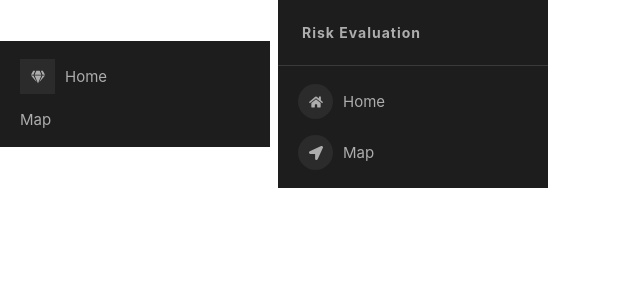
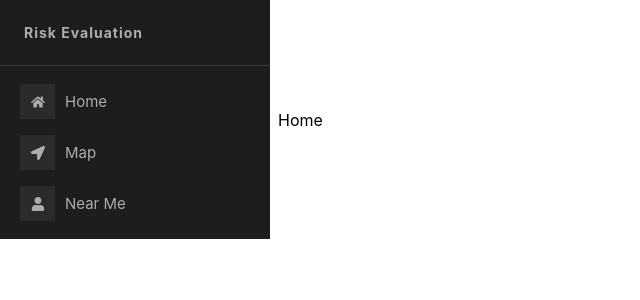
Before and after one commit to jezheng20/RiskHerald, a Next.js app in the folder frontend/: page / in a window 1280 px wide. Shown: the top 300 px of the page, without its empty margins (0-640 px from the left). Built offline with nearby package versions, Linux system fonts and the light colour scheme.

Commit message:
Aaaa
aaaa

```diff
--- a/frontend/components/Layout.jsx
+++ b/frontend/components/Layout.jsx
@@ -9,28 +9,45 @@ import {
     SidebarFooter,
     SidebarContent,
 } from 'react-pro-sidebar';
-import { FaTachometerAlt, FaGem, FaList, FaGithub, FaRegLaughWink, FaHeart } from 'react-icons/fa';
-// import sidebarBg from './assets/bg2.jpg';
+import { FaUser, FaHome, FaLocationArrow } from 'react-icons/fa';
+import sidebarBg from './assets/bg1.jpg';
 import 'react-pro-sidebar/dist/css/styles.css';
-import { HStack } from "@chakra-ui/react";
+import { HStack, Box, useColorModeValue } from "@chakra-ui/react";
 import NextLink from 'next/link';
 
 const Layout = ({ children }) => {
-    // const intl = useIntl();
     return (
         <HStack>
             <ProSidebar
                 breakPoint="md"
-            >
+                >
+                <SidebarHeader>
+	                <div
+	                  style={{
+	                    padding: '24px',
+	                    fontWeight: 'bold',
+	                    fontSize: 14,
+	                    letterSpacing: '1px',
+	                    overflow: 'hidden',
+	                    textOverflow: 'ellipsis',
+	                    whiteSpace: 'nowrap',
+	                  }}>
+	                Risk Evaluation
+	                </div>
+            	</SidebarHeader>
                 <Menu iconShape="square">
                     <NextLink href={"/"} passHref>
-                        <MenuItem icon={<FaGem />}>Home</MenuItem>
+                        <MenuItem icon={<FaHome />}>Home</MenuItem>
                     </NextLink>
                     <NextLink href={"/map"} passHref>
-                        <MenuItem>Map</MenuItem>
+                        <MenuItem icon={<FaLocationArrow />}>Map</MenuItem>
+                    </NextLink>
+                    <NextLink href={"/"} passHref>
+                        <MenuItem icon={<FaUser />}>Near Me</MenuItem>
                     </NextLink>
                 </Menu>
             </ProSidebar>
+
             {children}
         </HStack>
     );
--- a/frontend/pages/index.js
+++ /dev/null
@@ -1,46 +0,0 @@
-import React from 'react';
-import { useIntl } from 'react-intl';
-import {
-    ProSidebar,
-    Menu,
-    MenuItem,
-    SubMenu,
-    SidebarHeader,
-    SidebarFooter,
-    SidebarContent,
-} from 'react-pro-sidebar';
-import { FaUser, FaHome, FaLocationArrow } from 'react-icons/fa';
-import 'react-pro-sidebar/dist/css/styles.css';
-
-const index = ({ }) => {
-    return (
-        <ProSidebar breakpoint='sm'>
-            <SidebarHeader>
-                <div
-                  style={{
-                    padding: '24px',
-                    fontWeight: 'bold',
-                    fontSize: 14,
-                    letterSpacing: '1px',
-                    overflow: 'hidden',
-                    textOverflow: 'ellipsis',
-                    whiteSpace: 'nowrap',
-                  }}
-                >
-                Risk Evaluation
-                </div>
-            </SidebarHeader>
-
-            <SidebarContent>
-                <Menu iconShape="circle">
-                  <MenuItem
-                    icon={<FaHome />}
-                  >Home
-                  </MenuItem>
-                  <MenuItem icon={<FaLocationArrow />}>Map</MenuItem>
-                </Menu>
-            </SidebarContent>
-        </ProSidebar>
-    );
-};
-export default index;
```
Also changed, not shown: frontend/components/assets/bg1.jpg (added).
